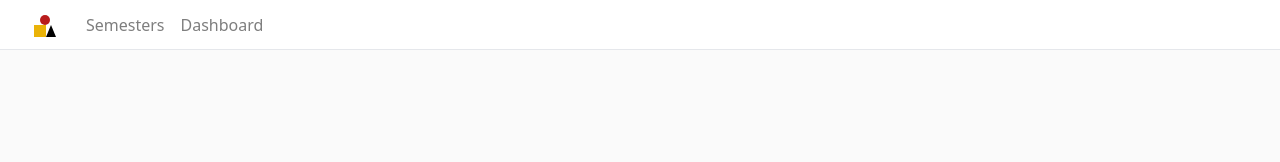
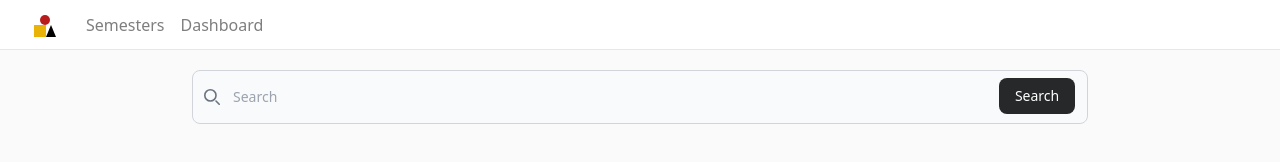
Before and after one commit to heismyke/School_visualisation_dashboard, a website: page index.html in a window 1280 px wide. Drawn offline with nearby package versions, Linux system fonts and the light colour scheme.

Commit message:
second message

```diff
--- a/index.html
+++ b/index.html
@@ -56,7 +56,18 @@
             </div>
         </div>
        </div>
-
+       <form>
+        <label for="default-search" class="mb-2 text-sm font-medium text-gray-900 sr-only dark:text-white">Search</label>
+        <div class="relative">
+            <div class="absolute inset-y-0 left-[10%] md:left-[15%] flex items-center pl-3 pointer-events-none">
+                <svg class="w-4 h-4 text-gray-500 dark:text-gray-400" aria-hidden="true" xmlns="http://www.w3.org/2000/svg" fill="none" viewBox="0 0 20 20">
+                    <path stroke="currentColor" stroke-linecap="round" stroke-linejoin="round" stroke-width="2" d="m19 19-4-4m0-7A7 7 0 1 1 1 8a7 7 0 0 1 14 0Z"/>
+                </svg>
+            </div>
+            <input type="search" id="default-search" class="block w-[80%] md:w-[70%] input mx-auto my-5 p-4 pl-10 text-sm text-gray-900 border border-gray-300 rounded-lg bg-gray-50 focus:ring-[#272829] focus:border-[#272829] dark:bg-gray-700 dark:border-gray-600 dark:placeholder-gray-400 dark:text-white dark:focus:ring-[#272829] dark:focus:border-[#272829]" placeholder="Search" required>
+            <button type="submit" class="text-white absolute right-[12%] md:right-[16%] bottom-2.5 bg-[#272829] hover:bg-[#272829] focus:ring-4 focus:outline-none focus:ring-blue-300 font-medium rounded-lg text-sm px-4 py-2 dark:bg-[#272829] dark:hover:bg-[#272829] dark:focus:ring-[#272829]">Search</button>
+        </div>
+    </form>
     </div>
 
 
```
